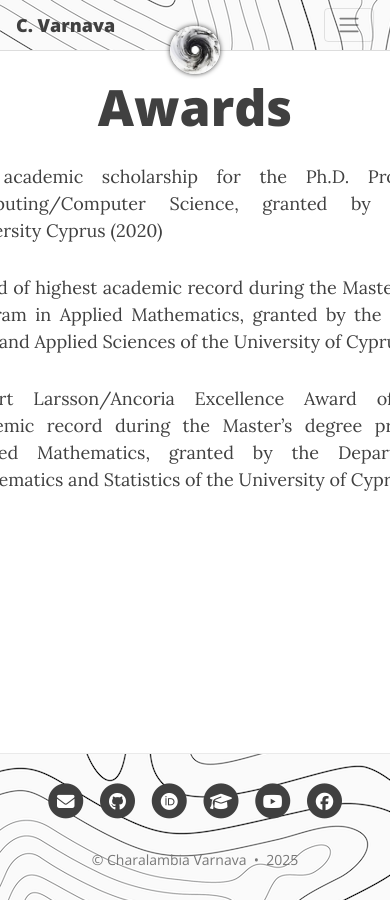
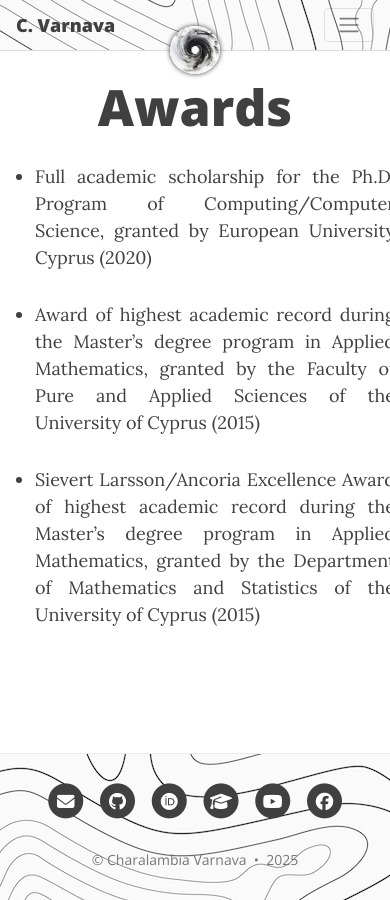
Before and after one commit to ch-var/ch-var.github.io, a Jekyll site: the page built from awards.html, in a window 390 px wide. Built offline with Jekyll 4.4.1, drawn with Linux system fonts in a browser that asks for light colours.

Commit message:
Update awards.html

```diff
--- a/awards.html
+++ b/awards.html
@@ -13,7 +13,7 @@
 
   /* Keep default margins on mobile screens */
   @media (max-width: 767px) {
-    p, li {
+    p {
       margin-left: 0;  /* Default left margin for paragraphs */
       margin-right: 0; /* Default right margin for paragraphs */
     }
@@ -21,9 +21,24 @@
 </style>
 
 <ul>
-<li style="text-align: justify; margin-left: -100px; margin-right: -100px;">Full academic scholarship for the Ph.D. Program of Computing/Computer Science, granted by European University Cyprus (2020)</li>
-<p></p>
-<li style="text-align: justify; margin-left: -100px; margin-right: -100px;">Award of highest academic record during the Master’s degree program in Applied Mathematics, granted by the Faculty of Pure and Applied Sciences of the University of Cyprus (2015)</li>
-<p></p>
-<li style="text-align: justify; margin-left: -100px; margin-right: -100px;">Sievert Larsson/Ancoria Excellence Award of highest academic record during the Master’s degree program in Applied Mathematics, granted by the Department of Mathematics and Statistics of the University of Cyprus (2015)</li>
+  <li class="responsive-margin">Full academic scholarship for the Ph.D. Program of Computing/Computer Science, granted by European University Cyprus (2020)</li>
+  <p></p>
+  <li class="responsive-margin">Award of highest academic record during the Master’s degree program in Applied Mathematics, granted by the Faculty of Pure and Applied Sciences of the University of Cyprus (2015)</li>
+  <p></p>
+  <li class="responsive-margin">Sievert Larsson/Ancoria Excellence Award of highest academic record during the Master’s degree program in Applied Mathematics, granted by the Department of Mathematics and Statistics of the University of Cyprus (2015)</li>
 </ul>
+
+<style>
+  .responsive-margin {
+    text-align: justify;
+    margin-left: -100px;
+    margin-right: -100px;
+  }
+
+  @media (max-width: 600px) {
+    .responsive-margin {
+      margin-left: -20px;
+      margin-right: -20px;
+    }
+  }
+</style>
```
